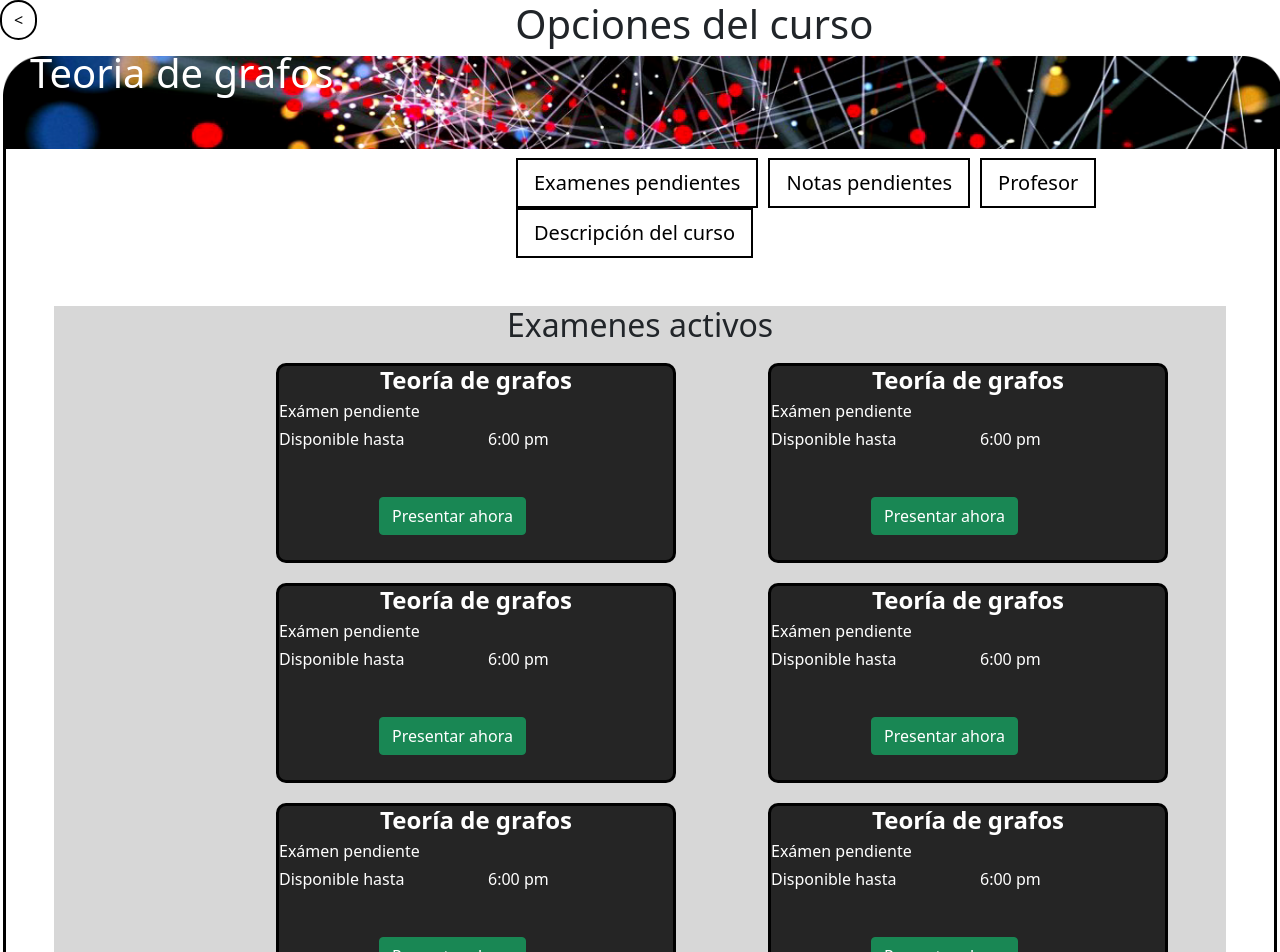
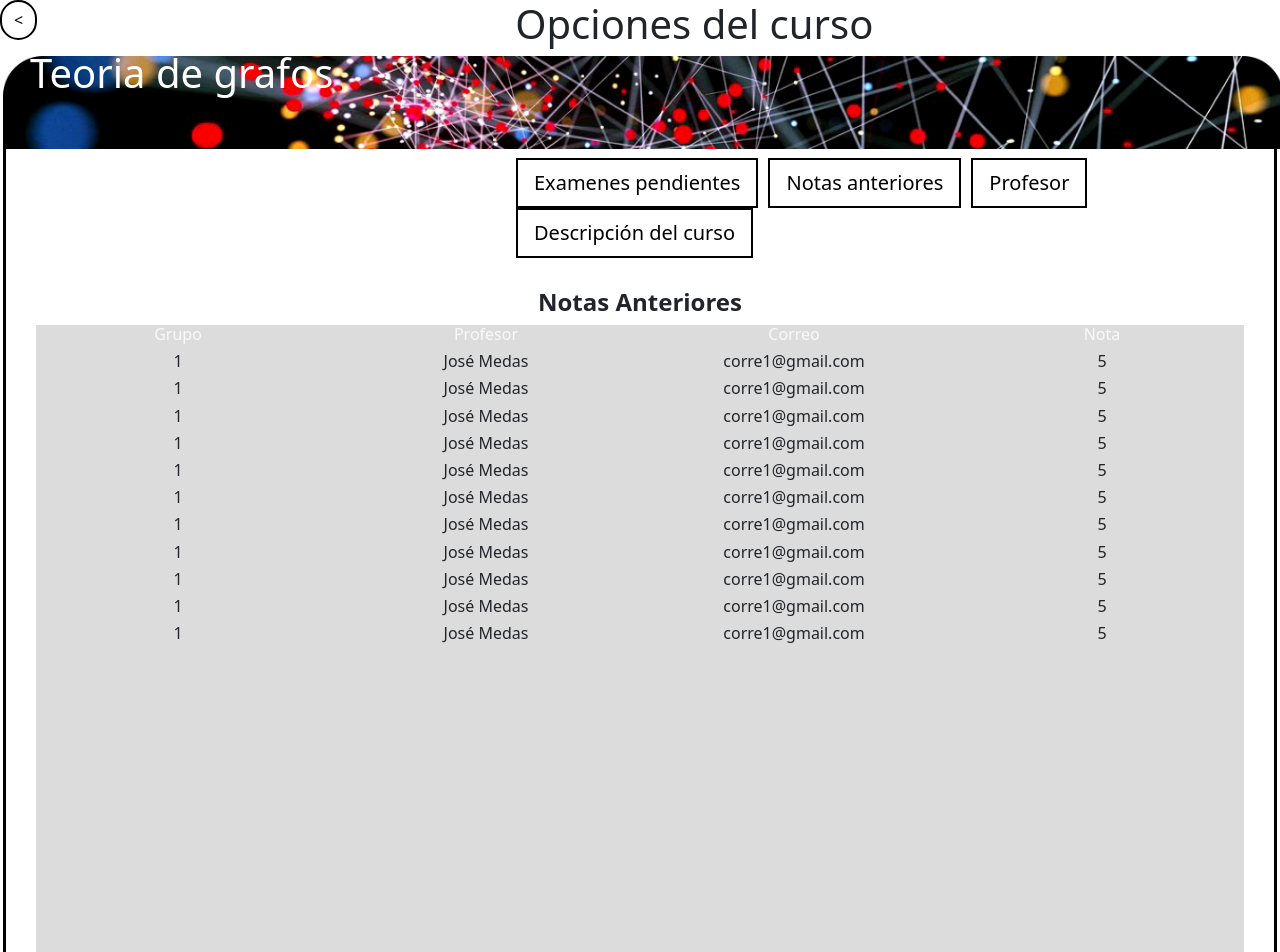
Before and after one commit to AariazP/FrontBaseDatos, an Angular app: page /vista-estudiante in a window 1280 px wide. Shown: the top 952 px of the page. Built offline with nearby package versions, Linux system fonts and the light colour scheme.

Commit message:
Update(Vista Alumnos) Se pueden ver las notas anteriores

```diff
--- a/src/app/app.module.ts
+++ b/src/app/app.module.ts
@@ -12,6 +12,8 @@ import { CrearDocenteComponent } from './components/crear-docente/crear-docente.
 import { VistaAlumnoComponent } from './components/vista-alumno/vista-alumno.component';
 import { ExamenPendienteComponent } from './components/examen-pendiente/examen-pendiente.component';
 import { ExamenActivoItemComponent } from './components/examen-activo-item/examen-activo-item.component';
+import { NotasAnterioresComponent } from './components/notas-anteriores/notas-anteriores.component';
+import { NotaAnteriorItemComponent } from './components/nota-anterior-item/nota-anterior-item.component';
 
 @NgModule({
   declarations: [
@@ -24,7 +26,9 @@ import { ExamenActivoItemComponent } from './components/examen-activo-item/exame
     CrearDocenteComponent,
     VistaAlumnoComponent,
     ExamenPendienteComponent,
-    ExamenActivoItemComponent
+    ExamenActivoItemComponent,
+    NotasAnterioresComponent,
+    NotaAnteriorItemComponent
   ],
   imports: [
     BrowserModule,
--- a/src/app/components/examen-pendiente/examen-pendiente.component.html
+++ b/src/app/components/examen-pendiente/examen-pendiente.component.html
@@ -5,49 +5,6 @@
 
   <div class="d-grid ">
 
-    <div class="row grid">
-
-      <div class="col-6">
-        <app-examen-activo-item></app-examen-activo-item>
-      </div>
-      <div class="col-6">
-        <app-examen-activo-item></app-examen-activo-item>
-      </div>
-
-    </div>
-
-    <div class="row grid">
-
-      <div class="col-6">
-        <app-examen-activo-item></app-examen-activo-item>
-      </div>
-      <div class="col-6">
-        <app-examen-activo-item></app-examen-activo-item>
-      </div>
-
-    </div>
-
-    <div class="row grid">
-
-      <div class="col-6">
-        <app-examen-activo-item></app-examen-activo-item>
-      </div>
-      <div class="col-6">
-        <app-examen-activo-item></app-examen-activo-item>
-      </div>
-
-    </div>
-
-    <div class="row grid">
-
-      <div class="col-6">
-        <app-examen-activo-item></app-examen-activo-item>
-      </div>
-      <div class="col-6">
-        <app-examen-activo-item></app-examen-activo-item>
-      </div>
-
-    </div>
 
 
   </div>
--- /dev/null
+++ b/src/app/components/nota-anterior-item/nota-anterior-item.component.html
@@ -0,0 +1,16 @@
+<div class="row text-dark text-center">
+
+  <div class="col-3">
+    <h6>1</h6>
+  </div>
+  <div class="col-3">
+    <h6>José Medas</h6>
+  </div>
+  <div class="col-3">
+    <h6>corre1@gmail.com</h6>
+  </div>
+  <div class="col-3">
+    <h6>5</h6>
+  </div>
+
+</div>
--- /dev/null
+++ b/src/app/components/notas-anteriores/notas-anteriores.component.css
@@ -0,0 +1,16 @@
+.div-notasAnteriores{
+
+  margin: 30px 30px;
+
+}
+
+.div-notas{
+
+  background-color: #dcdcdc;
+
+}
+.title-tabla{
+
+  font-size: 25px;
+
+}
--- /dev/null
+++ b/src/app/components/notas-anteriores/notas-anteriores.component.html
@@ -0,0 +1,40 @@
+<div class="vh-100 div-notasAnteriores">
+
+  <h4 class="text-center fw-bold"> Notas Anteriores</h4>
+
+  <div class="div-notas vh-100">
+
+
+    <div class="row text-center text-light title-tabla">
+
+      <div class="col-3">
+        <h6> Grupo </h6>
+      </div>
+      <div class="col-3">
+        <h6> Profesor </h6>
+      </div>
+      <div class="col-3">
+        <h6> Correo </h6>
+      </div>
+      <div class="col-3">
+        <h6> Nota </h6>
+      </div>
+
+    </div>
+
+    <app-nota-anterior-item></app-nota-anterior-item>
+    <app-nota-anterior-item></app-nota-anterior-item>
+    <app-nota-anterior-item></app-nota-anterior-item>
+    <app-nota-anterior-item></app-nota-anterior-item>
+    <app-nota-anterior-item></app-nota-anterior-item>
+    <app-nota-anterior-item></app-nota-anterior-item>
+    <app-nota-anterior-item></app-nota-anterior-item>
+    <app-nota-anterior-item></app-nota-anterior-item>
+    <app-nota-anterior-item></app-nota-anterior-item>
+    <app-nota-anterior-item></app-nota-anterior-item>
+    <app-nota-anterior-item></app-nota-anterior-item>
+
+
+  </div>
+
+</div>
--- a/src/app/components/vista-alumno/vista-alumno.component.css
+++ b/src/app/components/vista-alumno/vista-alumno.component.css
@@ -2,6 +2,7 @@
 
   border-color: #000000;
   border-top-color: transparent;
+  border-bottom-color: transparent;
   border-style: solid;
   border-width: 3px;
   margin: 3px 3px 30px 3px;
--- a/src/app/components/vista-alumno/vista-alumno.component.html
+++ b/src/app/components/vista-alumno/vista-alumno.component.html
@@ -20,7 +20,7 @@
           <a class="nav-link active" aria-current="page" href="#">Examenes pendientes</a>
         </li>
         <li class="nav-item">
-          <a class="nav-link" href="#">Notas pendientes</a>
+          <a class="nav-link" href="#">Notas anteriores</a>
         </li>
         <li class="nav-item">
           <a class="nav-link" href="#">Profesor</a>
@@ -36,7 +36,7 @@
 
     <div>
 
-      <app-examen-pendiente></app-examen-pendiente>
+      <app-notas-anteriores></app-notas-anteriores>
 
     </div>
 
```
Also changed, not shown: src/app/components/nota-anterior-item/nota-anterior-item.component.ts (added, +10 -0 lines), src/app/components/notas-anteriores/notas-anteriores.component.ts (added, +10 -0 lines), src/app/components/nota-anterior-item/nota-anterior-item.component.css (added).
